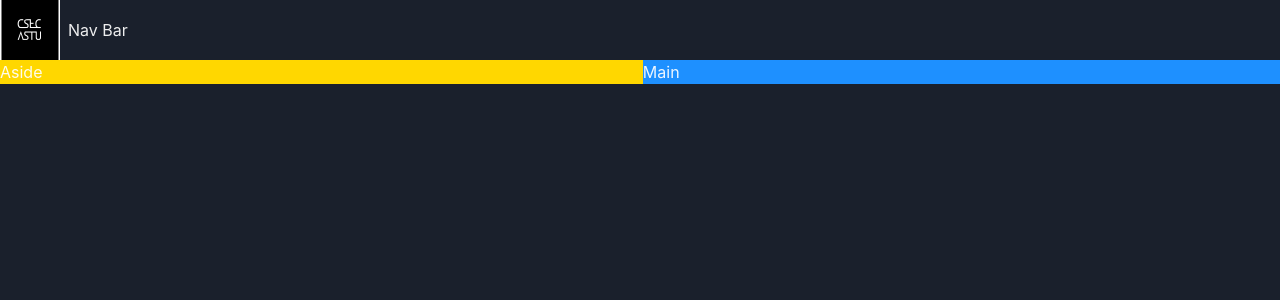
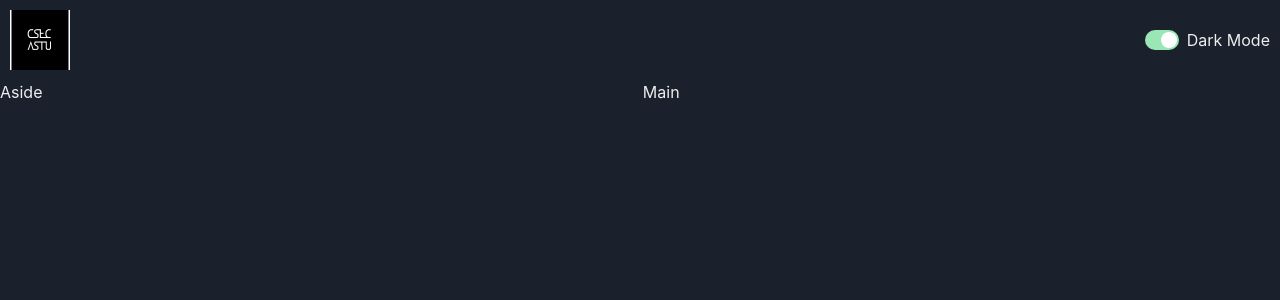
Before and after one commit to dawittamene/simple-react-game-hub, a React (Vite) app in the folder game/: page / in a window 1280 px wide. Shown: the top 300 px of the page. Built offline with nearby package versions, Linux system fonts and the light colour scheme.

Commit message:
add dark mode function

```diff
--- a/game/src/App.tsx
+++ b/game/src/App.tsx
@@ -11,11 +11,11 @@
       <NavBar/>
     </GridItem>
     <Show above="lg">
-    <GridItem area='aside' bg='gold'>
+    <GridItem area='aside'>
       Aside
     </GridItem>
     </Show>
-    <GridItem area='main' bg='dodgerblue'>
+    <GridItem area='main'>
       Main
     </GridItem>
 
--- /dev/null
+++ b/game/src/components/ColorModeSwitch.tsx
@@ -0,0 +1,14 @@
+import { HStack, Switch, Text, useColorMode } from "@chakra-ui/react"
+
+
+const ColorModeSwitch = () => {
+    const {toggleColorMode,colorMode} =useColorMode();
+  return (
+    <HStack>
+        <Switch colorScheme="green" isChecked={colorMode == 'dark'} onChange={toggleColorMode}/>
+        <Text>Dark Mode</Text>
+    </HStack>
+  )
+}
+
+export default ColorModeSwitch
--- a/game/src/components/NavBar.tsx
+++ b/game/src/components/NavBar.tsx
@@ -1,11 +1,12 @@
-import { HStack, Image, Text } from "@chakra-ui/react"
+import { HStack, Image } from "@chakra-ui/react"
 import logo from '../assets/logo.png';
+import ColorModeSwitch from "./ColorModeSwitch";
 
 const NavBar = () => {
   return (
-    <HStack>
+    <HStack justifyContent="space-between" padding="10px">
         <Image src={logo} boxSize='60px'/>
-        <Text>Nav Bar</Text>
+        <ColorModeSwitch/>
     </HStack>
   )
 }
```
